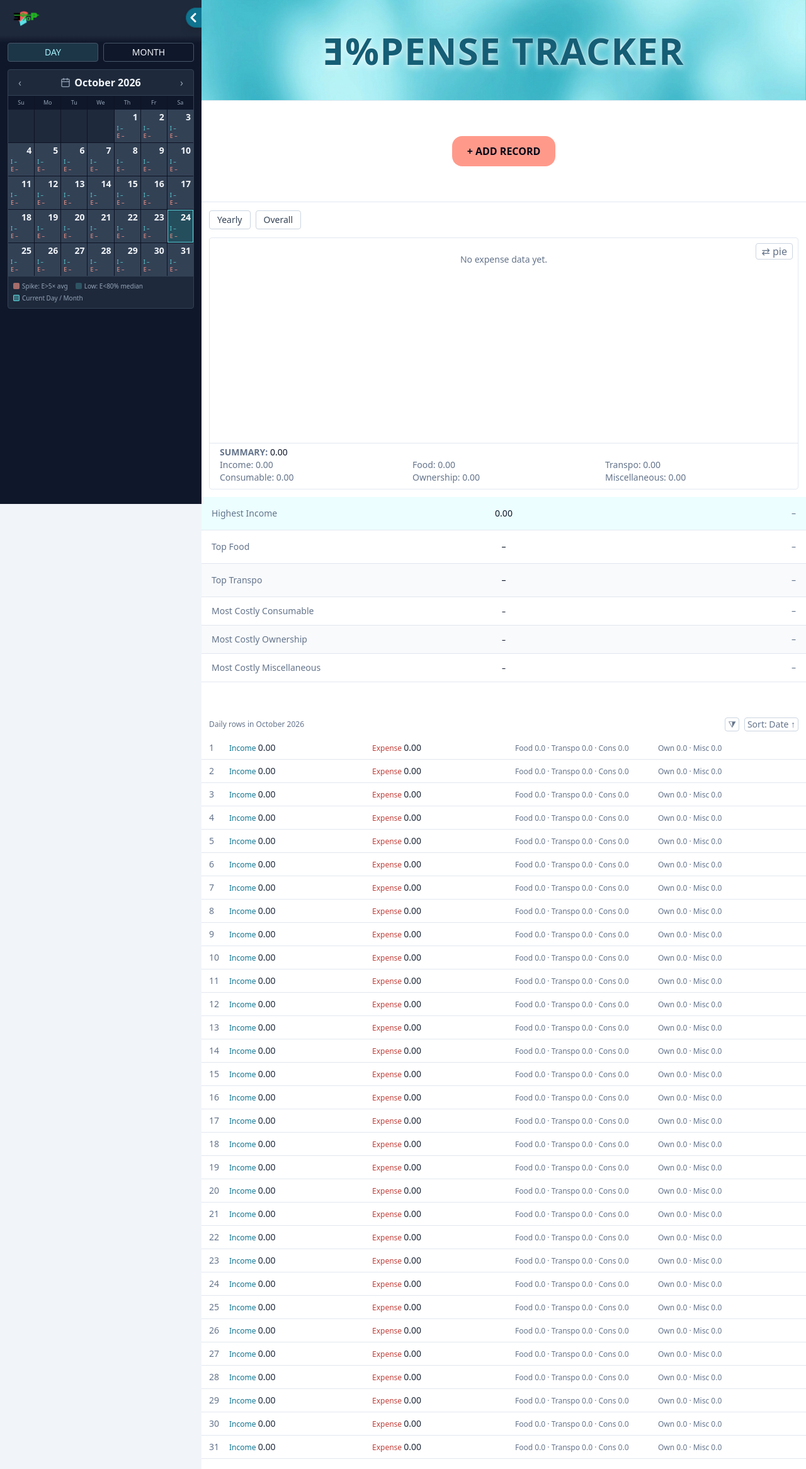
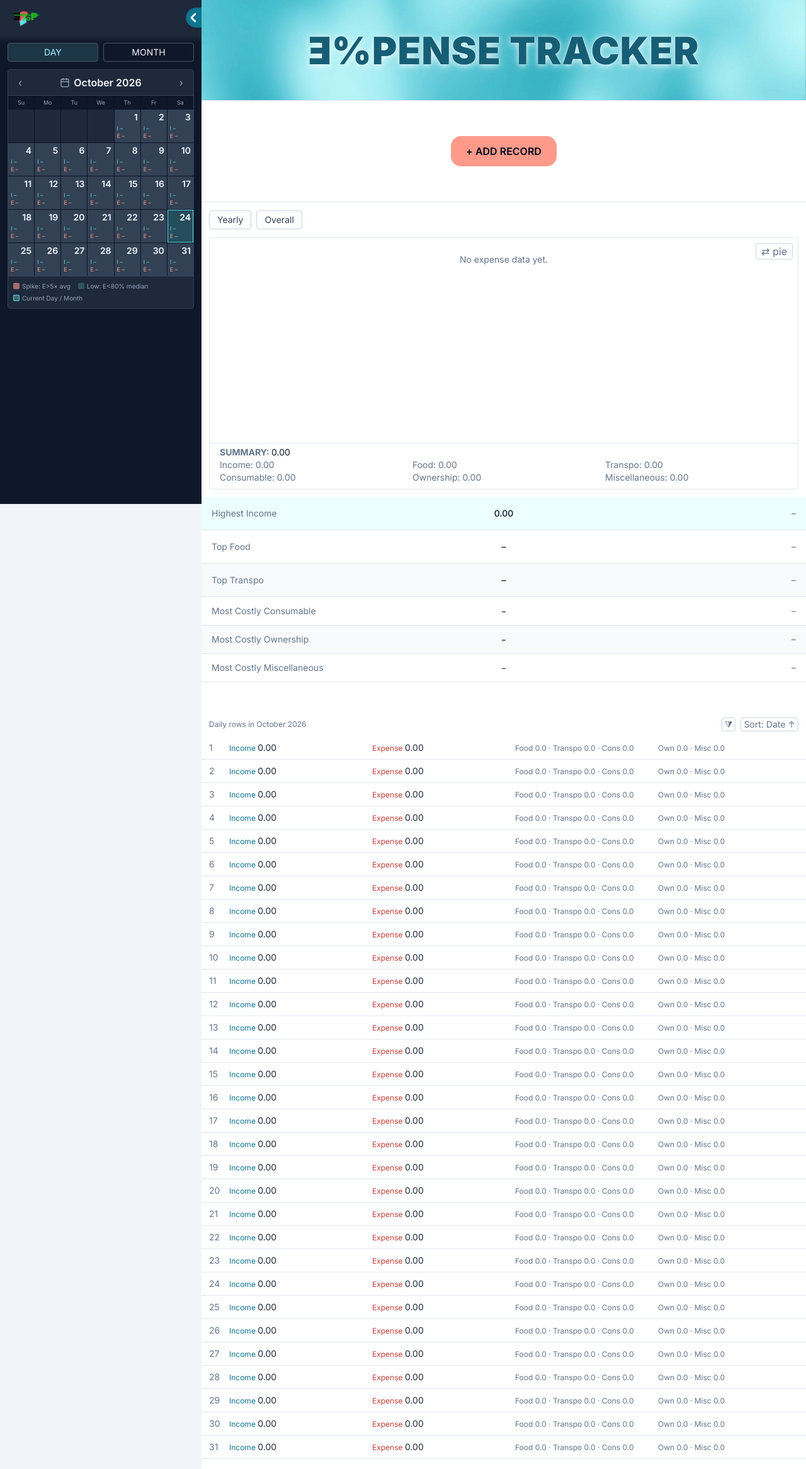
Before and after one commit to bjkmz/expense-tracker, a Django app: page / in a window 1280 px wide. Shown: the whole page at 63% size. Run offline with Django 5.2, Linux system fonts and the light colour scheme; data comes from the database, SQL or seed files in the repository; data that the repository does not hold is empty; some libraries are stand-ins or nearby versions.

Commit message:
font-to-inter

```diff
--- a/templates/base.html
+++ b/templates/base.html
@@ -4,11 +4,17 @@
   <meta charset="utf-8" />
   <meta name="viewport" content="width=device-width, initial-scale=1" />
   <title>{% block title %}Expense Tracker{% endblock %}</title>
+  <link rel="preconnect" href="https://fonts.googleapis.com" />
+  <link rel="preconnect" href="https://fonts.gstatic.com" crossorigin />
+  <link href="https://fonts.googleapis.com/css2?family=Inter:wght@400..900&display=swap" rel="stylesheet" />
   <script src="https://cdn.tailwindcss.com"></script>
   <script>
     tailwind.config = {
       theme: {
         extend: {
+          fontFamily: {
+            sans: ['Inter', 'ui-sans-serif', 'system-ui', 'Segoe UI', 'sans-serif'],
+          },
           colors: {
             brand: { DEFAULT: '#0E7490', light: '#5ED6DC', deep: '#155E75', tint: '#ECFEFF' },
             salmon: { DEFAULT: '#FF9A8B', deep: '#C2413B' },
@@ -167,7 +173,7 @@
   </style>
   {% block head %}{% endblock %}
 </head>
-<body class="bg-slate-100 text-slate-900" hx-boost="false">
+<body class="bg-slate-100 text-slate-900 font-sans antialiased" hx-boost="false">
   {% block content %}{% endblock %}
 </body>
 </html>
```
